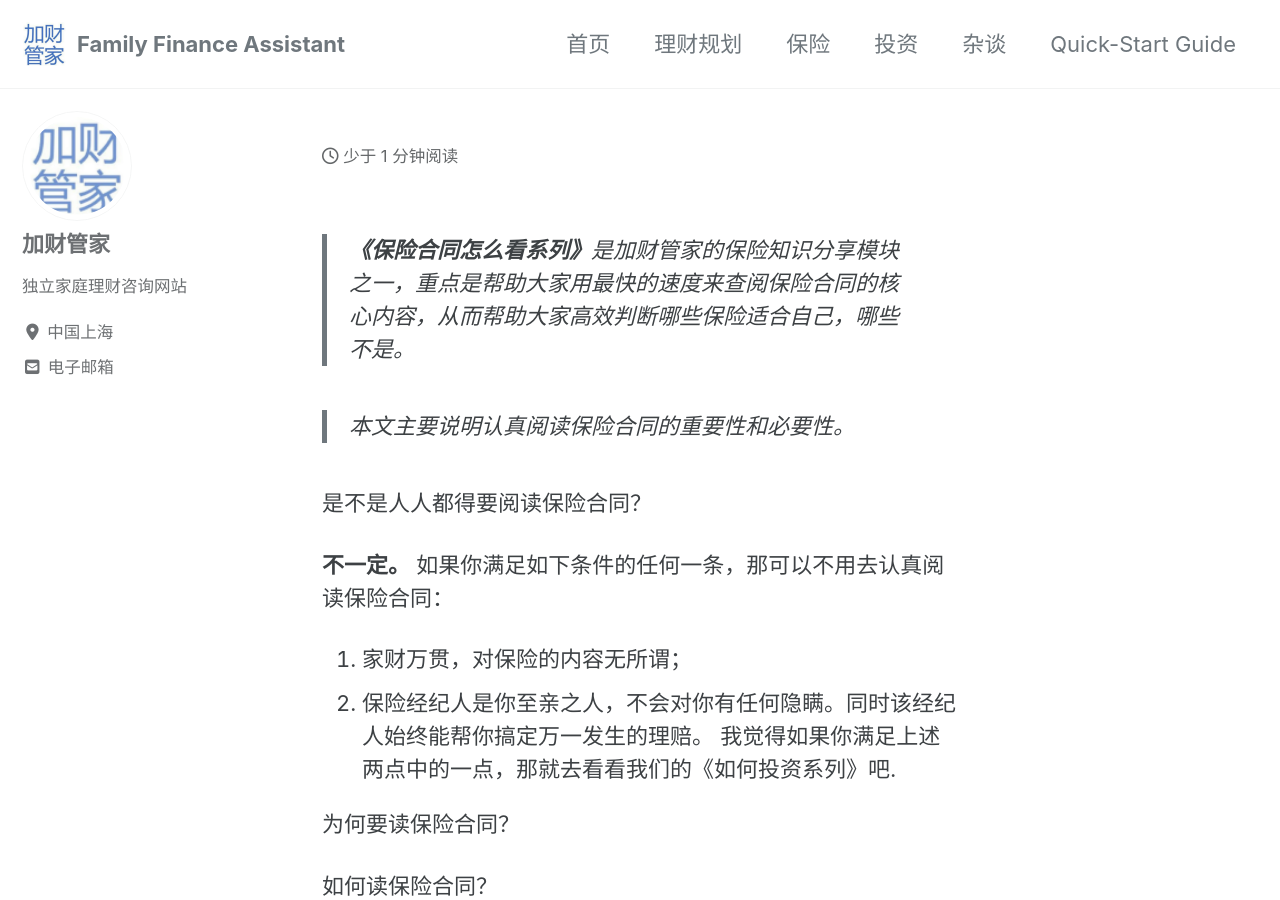
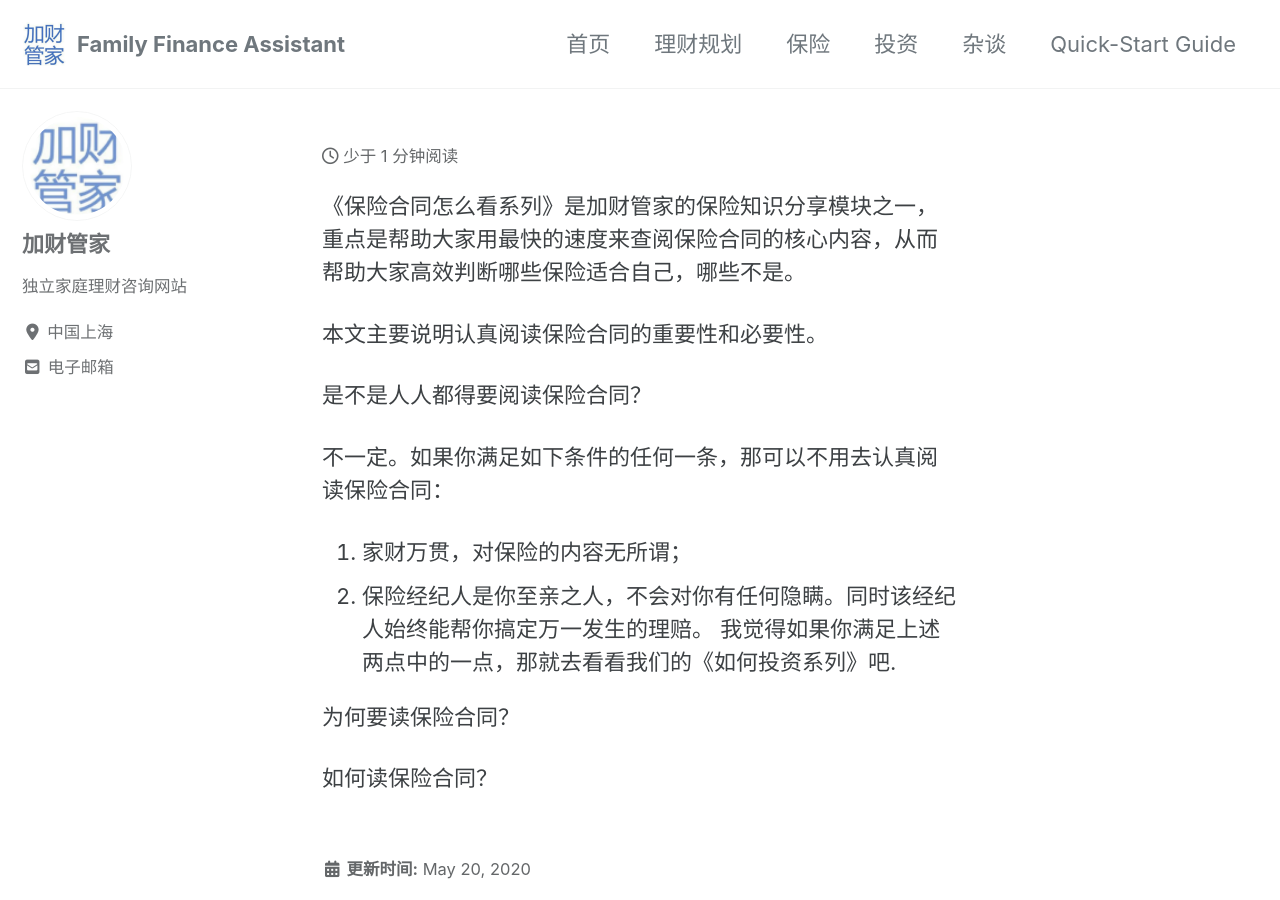
Before and after one commit to jiacaiguanjia/jiacaiguanjia.github.io, a Jekyll site: the page built from _posts/2020-05-19-howtoread001.md, in a window 1280 px wide and 900 px high. Built offline with Jekyll 4.4.1, drawn with Linux system fonts in a browser that asks for light colours; cached includes are drawn as plain includes; nearby versions of some CDN libraries.

Commit message:
new file

```diff
--- a/_posts/2020-05-19-howtoread001.md
+++ b/_posts/2020-05-19-howtoread001.md
@@ -2,13 +2,13 @@
 author:李少华
 ---
 
-> **《保险合同怎么看系列》**是加财管家的保险知识分享模块之一，重点是帮助大家用最快的速度来查阅保险合同的核心内容，从而帮助大家高效判断哪些保险适合自己，哪些不是。
+《保险合同怎么看系列》是加财管家的保险知识分享模块之一，重点是帮助大家用最快的速度来查阅保险合同的核心内容，从而帮助大家高效判断哪些保险适合自己，哪些不是。
 
-> 本文主要说明认真阅读保险合同的重要性和必要性。
+本文主要说明认真阅读保险合同的重要性和必要性。
 
 是不是人人都得要阅读保险合同？
 
-**不一定。** 如果你满足如下条件的任何一条，那可以不用去认真阅读保险合同：
+不一定。如果你满足如下条件的任何一条，那可以不用去认真阅读保险合同：
 1. 家财万贯，对保险的内容无所谓；
 2. 保险经纪人是你至亲之人，不会对你有任何隐瞒。同时该经纪人始终能帮你搞定万一发生的理赔。
 我觉得如果你满足上述两点中的一点，那就去看看我们的《如何投资系列》吧.
```
Also changed, not shown: _posts/2020-05-13-web.md (+1 -0 lines).
